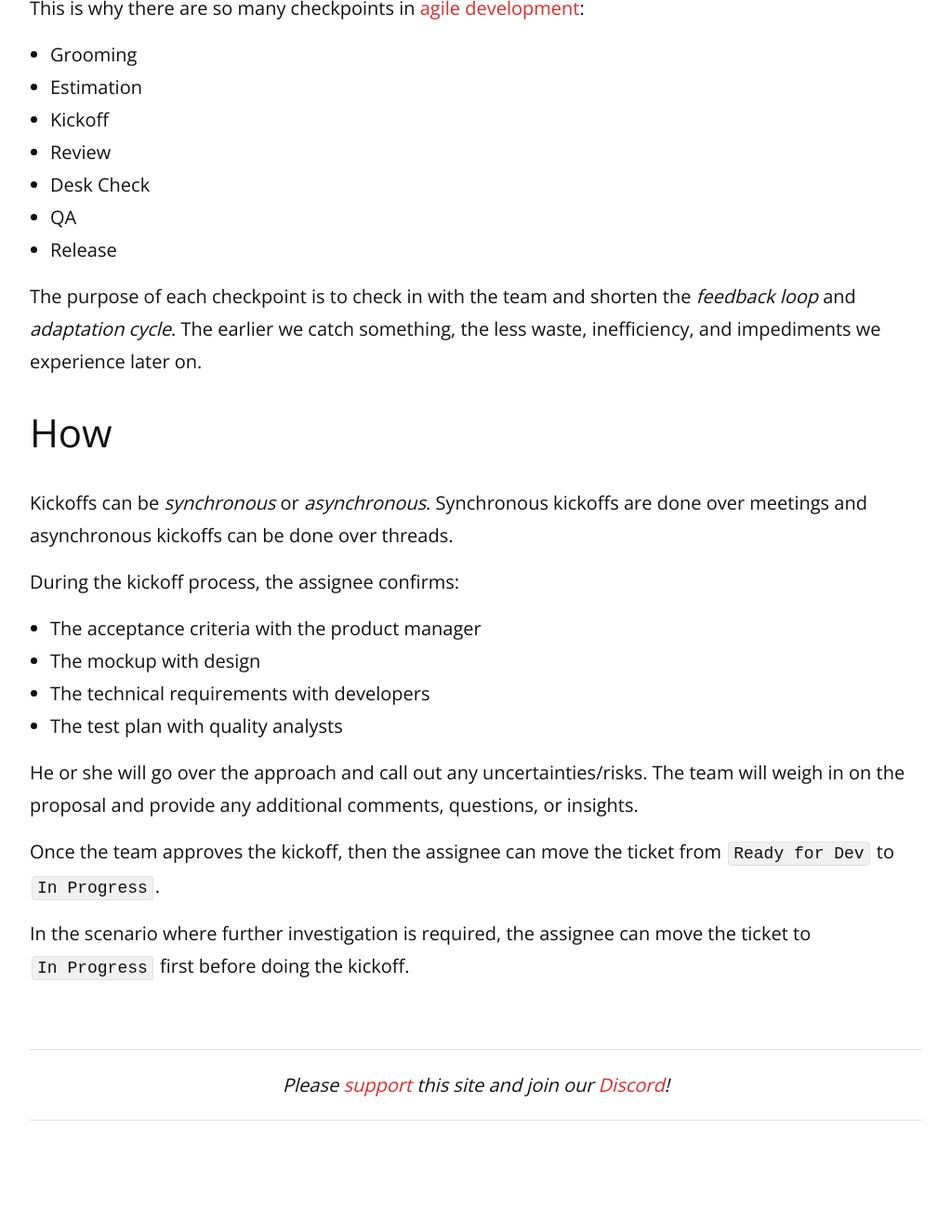
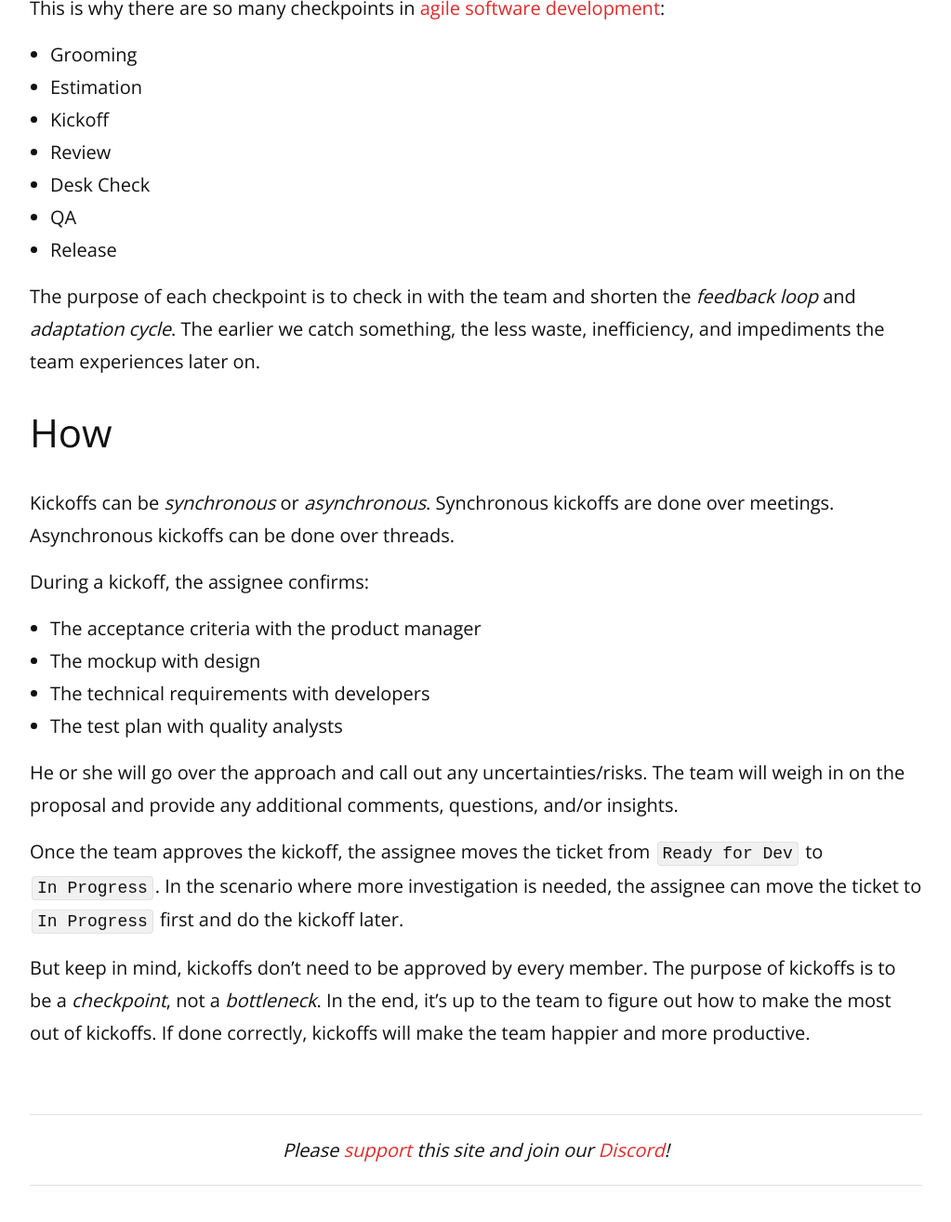
Before and after one commit to remarkablemark/remarkablemark.github.io, a Jekyll site: the page built from _posts/2021/2021-03-10-story-kickoff.md, in a window 1280 px wide and 1400 px high, scrolled down 956 px. Shown: the top 1314 px of the window at 93% size, without its empty margins (128-1151 px from the left). Built offline with Jekyll 4.4.1, drawn with Linux system fonts in a browser that asks for light colours; comment, search, counter and statistics services are not loaded; some of the changed text lies outside the part shown.

Commit message:
fix(posts): update "Story Kickoffs"
Post: 2021-03-10-story-kickoff.md

Improve grammar, the "how" section, and the conclusion:

https://remarkablemark.medium.com/story-kickoffs-cc20ccb222ce

```diff
--- a/_posts/2021/2021-03-10-story-kickoff.md
+++ b/_posts/2021/2021-03-10-story-kickoff.md
@@ -1,8 +1,9 @@
 ---
 layout: post
-title: Story kickoff
+title: Story Kickoffs
 date: 2021-03-10 21:02:13
-excerpt: Why agile teams should do story kickoffs.
+updated: 2021-03-12 15:18:41
+excerpt: What are story kickoffs and why should agile teams do them?
 categories: agile story kickoff management process team
 ---
 
@@ -19,11 +20,11 @@ Why should development teams do story kickoffs? Because a story kickoff:
 - Calls out risks and uncertainties
 - Shares knowledge and ideas
 
-Every ticket goes through a lifecycle from `Open` to `Done`. Changes are cheaper when they're introduced early, and they get more expensive to implement later on.
+Every ticket goes through a lifecycle from `Open` to `Done`. Changes are cheaper when they're introduced early on, and they get more expensive to implement later on.
 
-Imagine a developer who goes down the wrong path but isn't called out until the review stage. The developer and the team pays for the lost time and effort. Plus, the developer has to start from scratch again.
+Imagine a developer who goes down the wrong path and isn't called out until the review stage. The developer and the team pays for the lost time and effort. Moreover, the developer has to start from scratch again.
 
-This is why there are so many checkpoints in [agile development](https://wikipedia.org/wiki/Agile_software_development):
+This is why there are so many checkpoints in [agile software development](https://wikipedia.org/wiki/Agile_software_development):
 
 - Grooming
 - Estimation
@@ -33,21 +34,21 @@ This is why there are so many checkpoints in [agile development](https://wikiped
 - QA
 - Release
 
-The purpose of each checkpoint is to check in with the team and shorten the _feedback loop_ and _adaptation cycle_. The earlier we catch something, the less waste, inefficiency, and impediments we experience later on.
+The purpose of each checkpoint is to check in with the team and shorten the _feedback loop_ and _adaptation cycle_. The earlier we catch something, the less waste, inefficiency, and impediments the team experiences later on.
 
 ## How
 
-Kickoffs can be _synchronous_ or _asynchronous_. Synchronous kickoffs are done over meetings and asynchronous kickoffs can be done over threads.
+Kickoffs can be _synchronous_ or _asynchronous_. Synchronous kickoffs are done over meetings. Asynchronous kickoffs can be done over threads.
 
-During the kickoff process, the assignee confirms:
+During a kickoff, the assignee confirms:
 
 - The acceptance criteria with the product manager
 - The mockup with design
 - The technical requirements with developers
 - The test plan with quality analysts
 
-He or she will go over the approach and call out any uncertainties/risks. The team will weigh in on the proposal and provide any additional comments, questions, or insights.
+He or she will go over the approach and call out any uncertainties/risks. The team will weigh in on the proposal and provide any additional comments, questions, and/or insights.
 
-Once the team approves the kickoff, then the assignee can move the ticket from `Ready for Dev` to `In Progress`.
+Once the team approves the kickoff, the assignee moves the ticket from `Ready for Dev` to `In Progress`. In the scenario where more investigation is needed, the assignee can move the ticket to `In Progress` first and do the kickoff later.
 
-In the scenario where further investigation is required, the assignee can move the ticket to `In Progress` first before doing the kickoff.
+But keep in mind, kickoffs don’t need to be approved by every member. The purpose of kickoffs is to be a _checkpoint_, not a _bottleneck_. In the end, it’s up to the team to figure out how to make the most out of kickoffs. If done correctly, kickoffs will make the team happier and more productive.
```
